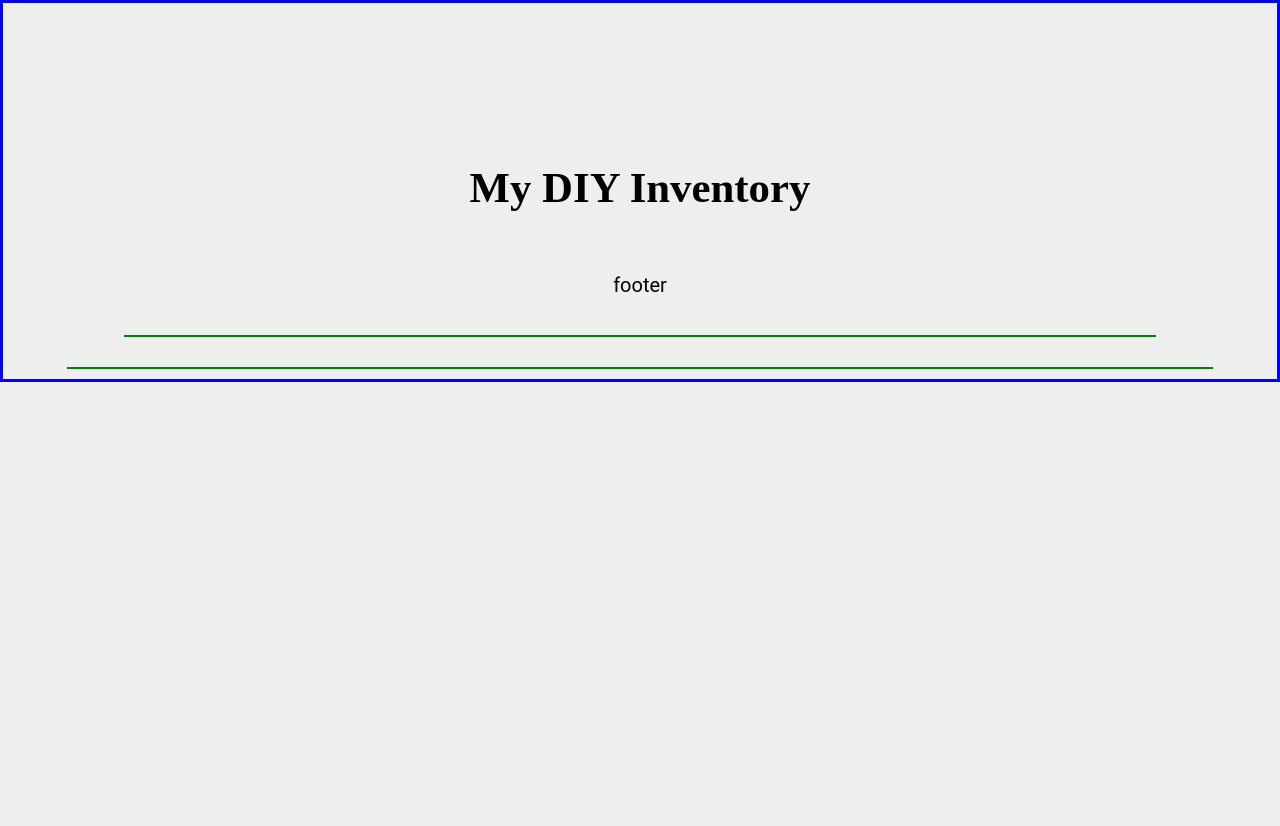
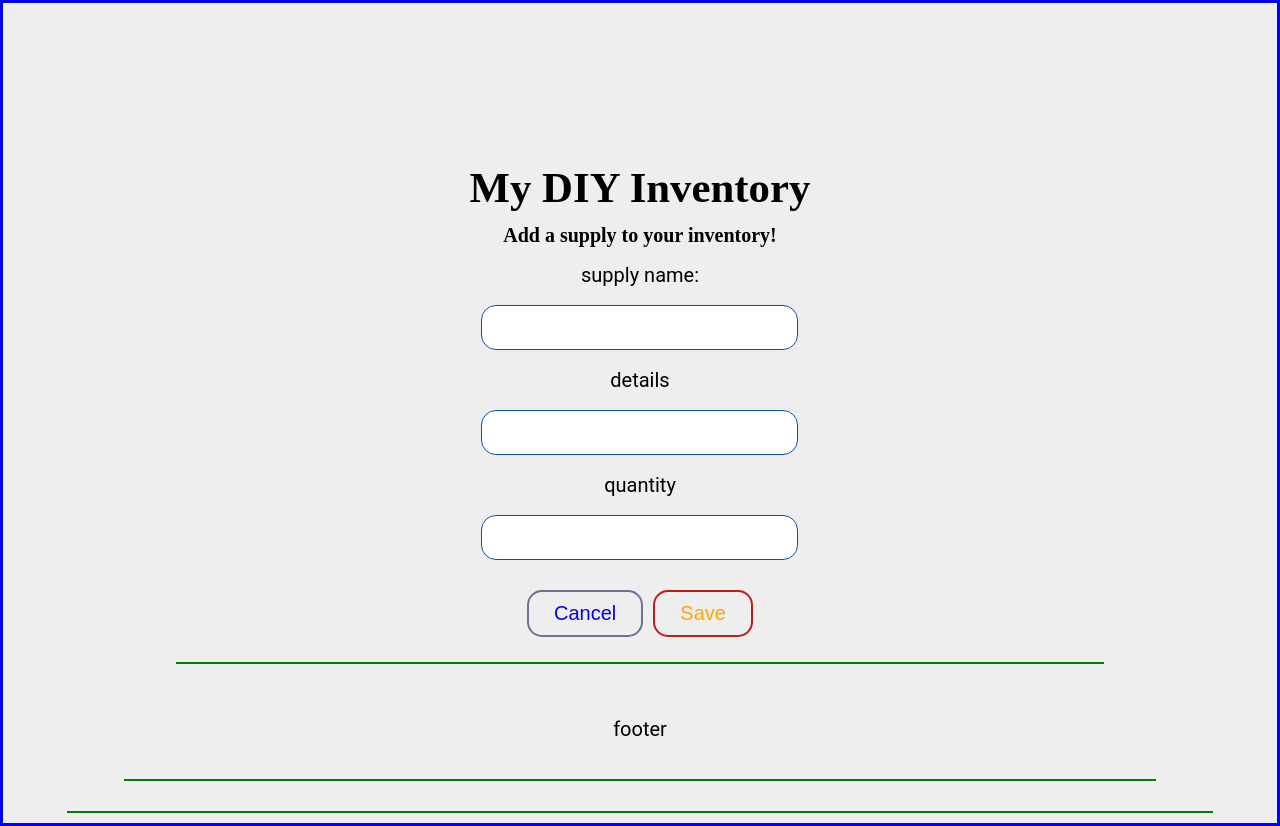
Before and after one commit to Biz-codes/my-diy-inventory-capstone-client, a React (Create React App) app: page /add-supply in a window 1280 px wide. Before the commit the page ends 800 px from the top, so only its background shows below. Built offline with nearby package versions, Linux system fonts and the light colour scheme.

Commit message:
trying to add supply to the dummy (AddSupply and Supplies) components

```diff
--- a/src/App.js
+++ b/src/App.js
@@ -4,6 +4,7 @@ import Dashboard from './Dashboard'
 import Supplies from './SuppliesPage/Supplies'
 import './App.css';
 import { BrowserRouter, Route, Switch } from 'react-router-dom'
+import AddSupply from './SuppliesPage/AddSupply';
 
 function App() {
     return (
@@ -17,6 +18,7 @@ function App() {
             <Route exact path='/' component={Landing} />
             <Route path='/dashboard' component={Dashboard} />
             <Route path='/supplies' component={Supplies} />
+            <Route path='/add-supply' component={AddSupply} />
           </Switch>
 
           <footer>footer</footer>
--- a/src/SuppliesPage/AddSupply.js
+++ b/src/SuppliesPage/AddSupply.js
@@ -1,55 +1,69 @@
-// import React, { Component } from 'react'
+import React, { Component } from 'react'
+import { Link } from 'react-router-dom'
+import supplies from '../dummy'
 
 
-// export default class AddSupply extends Component {
-//     constructor(props) {
-//         super(props)
-//         this.state = {
-//             supply_name:'',
-//             details: '',
-//             quantity: null,
-//         };
-//     }
+export default class AddSupply extends Component {
+    state = {
+        supplies: supplies,
+    }
 
-//     handleSubmit = (e) => {
-//         e.preventDefault()
-//         const {supply_name, details, quantity} = e.target
-//         const newSupply = {
-//             supply_name: supply_name.value,
-//             details: details.value,
-//             quantity: quantity.value
-//         }
-//         this.setState({
 
-//                 supplies.push(newSupply)
+    handleAddSupply = (e) => {
+        const { name, value } = e.target;
+        this.setState({ [name]: value })
+    }
 
-//         })
+    handleSubmit = (e) => {
+        e.preventDefault();
+        const { supply_name, details, quantity } = e.target;
+        const newSupply = {
+            supply_name: supply_name.value,
+            details: details.value,
+            quantity: quantity.value
+        }
+        this.setState({
+            supplies: supplies.push(newSupply)
+        })
+    }
 
-//     }
 
-//     render() {
-//         return (
-//             <form>
-//                 <h3>Add a supply to your inventory!</h3>
-//                 <p>supply name:</p>
-//                 <input
-//                     type='text'
-//                     name='supply_name'
-//                 />
-//                 <p>details</p>
-//                 <input
-//                     type='text'
-//                     name='details'
-//                 />
-//                 <p>quantity</p>
-//                 <input
-//                     type='number'
-//                     name='quantity'
-//                 />
-//                 <button type='submit'>
-//                     Save
-//                 </button>
-//             </form>
-//         )
-//     }
-// }
+    render() {
+        const supplies = this.state.supplies
+        return (
+            <form onSubmit={e => this.handleSubmit(e)}>
+                <h3>Add a supply to your inventory!</h3>
+
+                    <label htmlFor="supply_name">supply name:</label>
+                    <input
+                        type='text'
+                        name='supply_name'
+                        onChange={this.handleAddSupply}
+                    />
+                    <label htmlFor='details'>details</label>
+                    <input
+                        type='text'
+                        name='details'
+                        onChange={this.handleAddSupply}
+                    />
+                    <label htmlFor='quantity'>quantity</label>
+                    <input
+                        type='number'
+                        name='quantity'
+                        onChange={this.handleAddSupply}
+                    />
+
+
+                <div className='buttons'>
+                    <button>
+                        <Link to='/supplies'>Cancel</Link>
+                    </button>
+                    <button type='submit'>
+                        Save
+                    </button>
+                </div>
+
+            </form>
+        )
+    }
+}
--- a/src/SuppliesPage/Supplies.js
+++ b/src/SuppliesPage/Supplies.js
@@ -1,6 +1,7 @@
 import React, { Component } from 'react';
 import supplies from '../dummy'
 import SupplyItem from './SupplyItem'
+import { Link } from 'react-router-dom'
 
 import Nav from '../Nav'
 
@@ -8,7 +9,6 @@ class Supplies extends Component {
   state = {
     supplies_inventory: supplies,
   };
-
 
   render() {
     const { supplies_inventory } = this.state
@@ -28,7 +28,9 @@ class Supplies extends Component {
             />
           ))}
         </div>
-        <button>Add Supply</button>
+        <button>
+            <Link to='/add-supply'>Add Supply</Link>
+        </button>
       </div>
     );
   }
```
